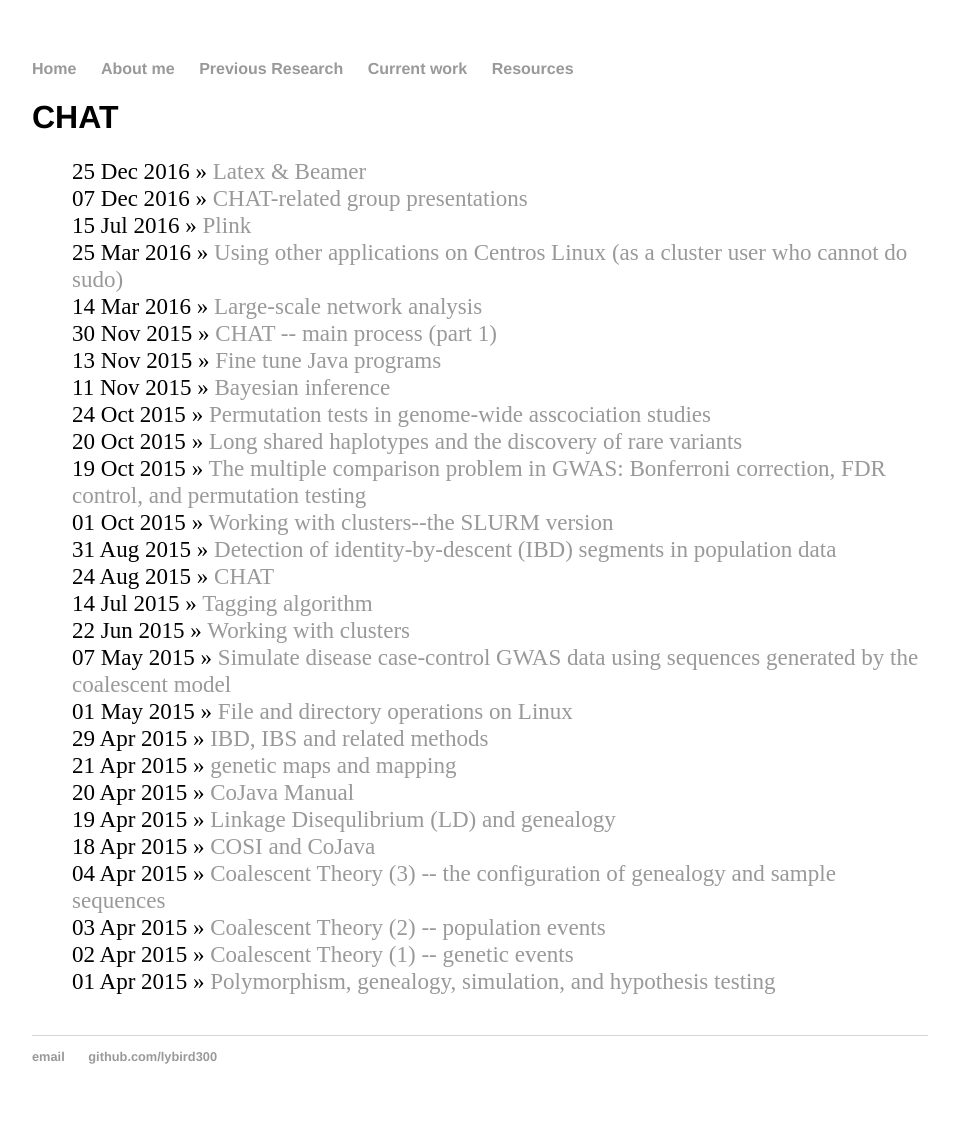
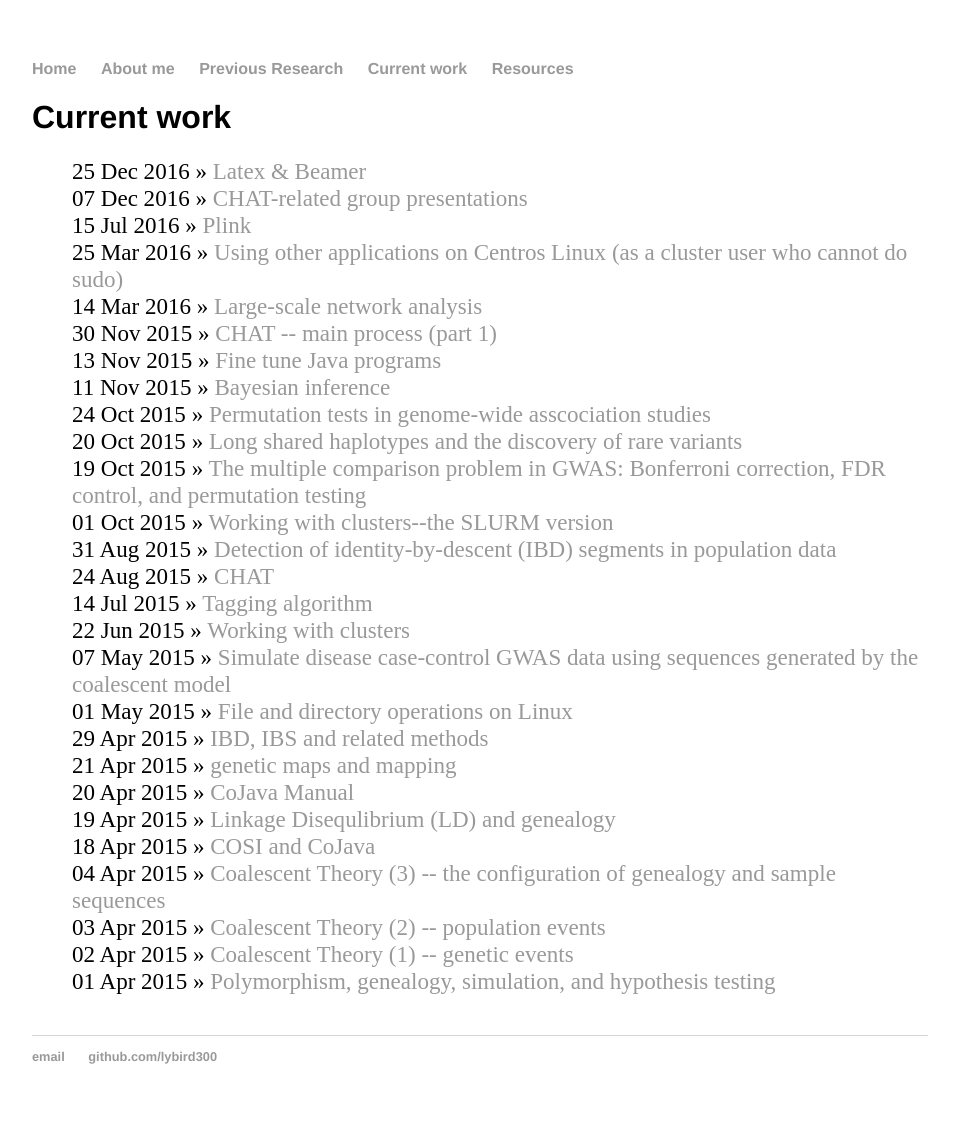
Before and after one commit to lybird300/lybird300.github.io, a Jekyll site: the page built from now/index.html, in a window 1280 px wide. Shown: the whole page, without its empty margins (160-1119 px from the left). Built offline with Jekyll 4.4.1, drawn with Linux system fonts in a browser that asks for light colours.

Commit message:
Update index.html

```diff
--- a/now/index.html
+++ b/now/index.html
@@ -1,6 +1,6 @@
 ---
 layout: default
-title: CHAT
+title: Current work
 ---
 	<h1>{{ page.title }}</h1>
 	<ul class="posts">
```
